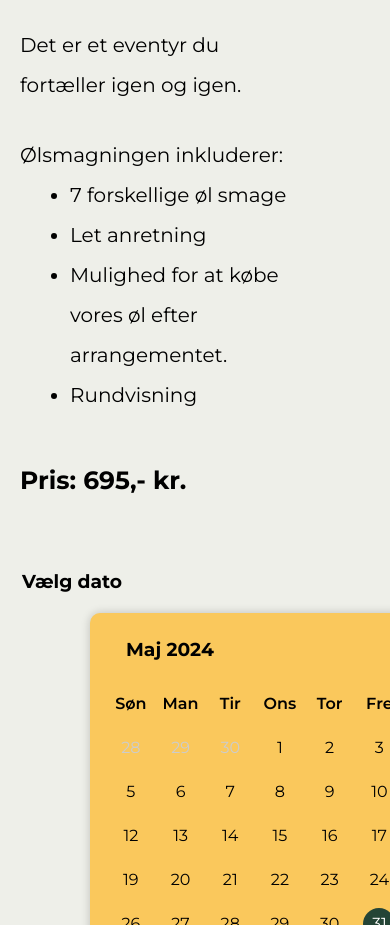
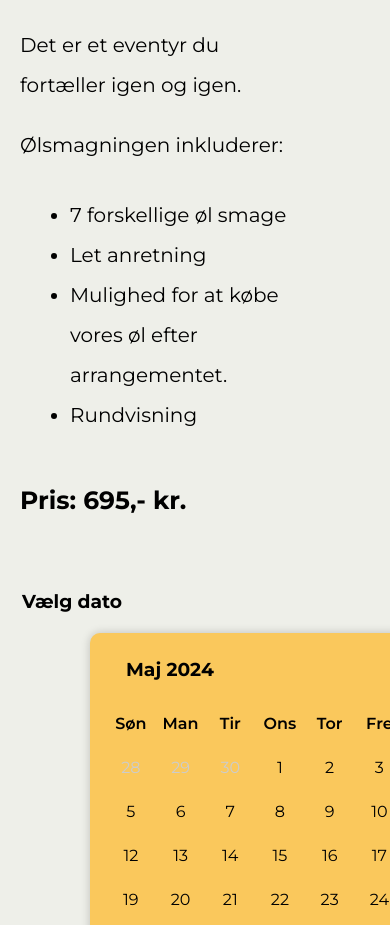
Before and after one commit to Simonsen99/multimedieproduktion-1, a plain HTML site: page aromaAdventure.html in a window 390 px wide. Shown: the part 900-1825 px from the top of the page. Drawn offline with Linux system fonts and the light colour scheme.

Commit message:
Update css

```diff
--- a/aromaAdventure.html
+++ b/aromaAdventure.html
@@ -74,7 +74,7 @@
 
     </article>
 
-    <p>Ølsmagningen inkluderer:</p>
+    <p class="include">Ølsmagningen inkluderer:</p>
     <ul>
         <li>7 forskellige øl smage</li>
         <li>Let anretning</li>
--- a/css/style.css
+++ b/css/style.css
@@ -344,8 +344,11 @@ article.space {
 }
 
 .aa_text ul {
-    margin-top: -30px;
     margin-left: 50px;
+}
+
+p.include {
+    margin-top: -55px;
 }
 
 .aa_text ul p {
@@ -1078,10 +1081,10 @@ h3.filt1 {
         justify-content: left;
         /* align-items: left;   */
     }
-    .aa_text ul p {
-        display: flex;
-        margin-left: -50px;
-        margin-top: 30px;
+
+
+    p.include {
+        margin-top: -10px;
     }
 
     .aa_text ul {
```
